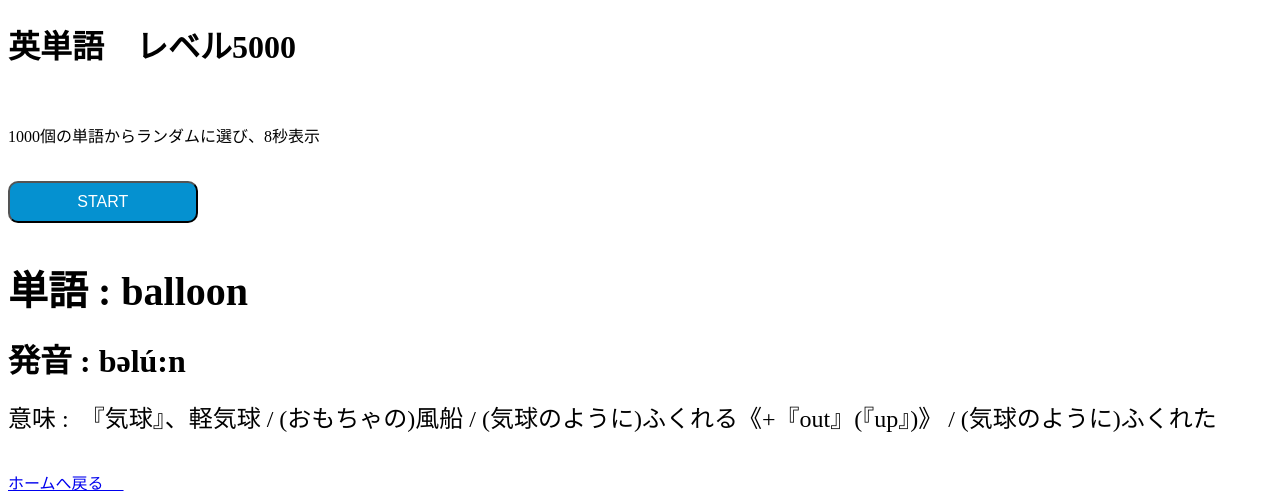
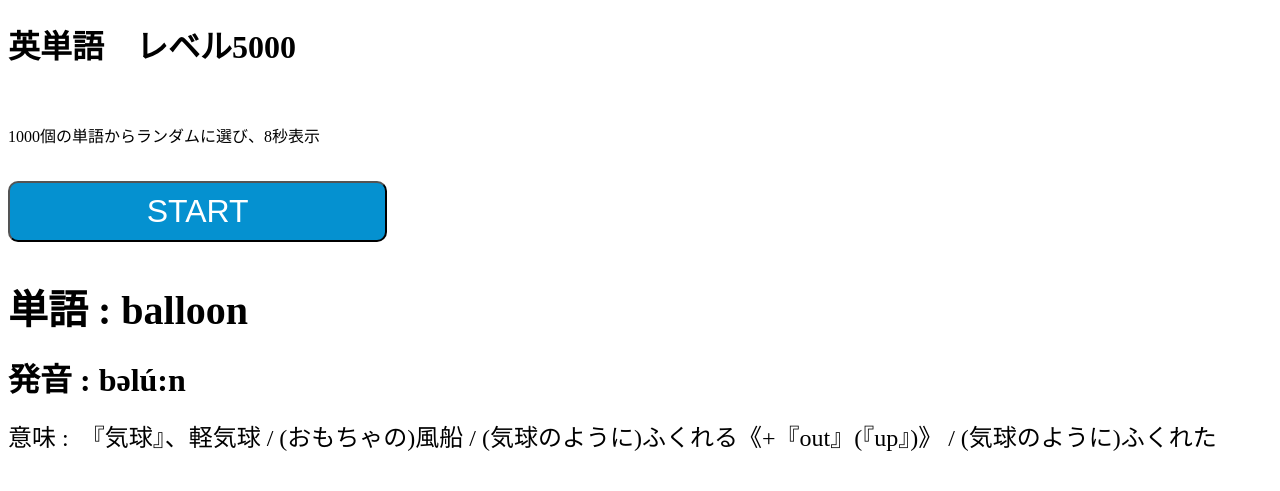
Before and after one commit to nkino-kino/ikuy-iron2, a PHP site: the page made by word練習.html in a window 1280 px wide. Shown: the top 491 px of the page. Run offline with PHP 8.4, Linux system fonts and the light colour scheme.

Commit message:
Update word練習.css

```diff
--- a/word練習.css
+++ b/word練習.css
@@ -1,8 +1,8 @@
 @charset "UTF-8";
 /* CSS Document */
 .btn1 {
-  width:15%;
-  font-size:100%;
+  width:30%;
+  font-size:200%;
   color:#FFFFFF;
   text-align:center;
   display:block;
@@ -11,8 +11,8 @@
   border-radius: 10px;
 }
 .btn2 {
-  width:15%;
-  font-size:100%;
+  width:30%;
+  font-size:200%;
   color:#FFFFFF;
   text-align:center;
   display:block;
```
